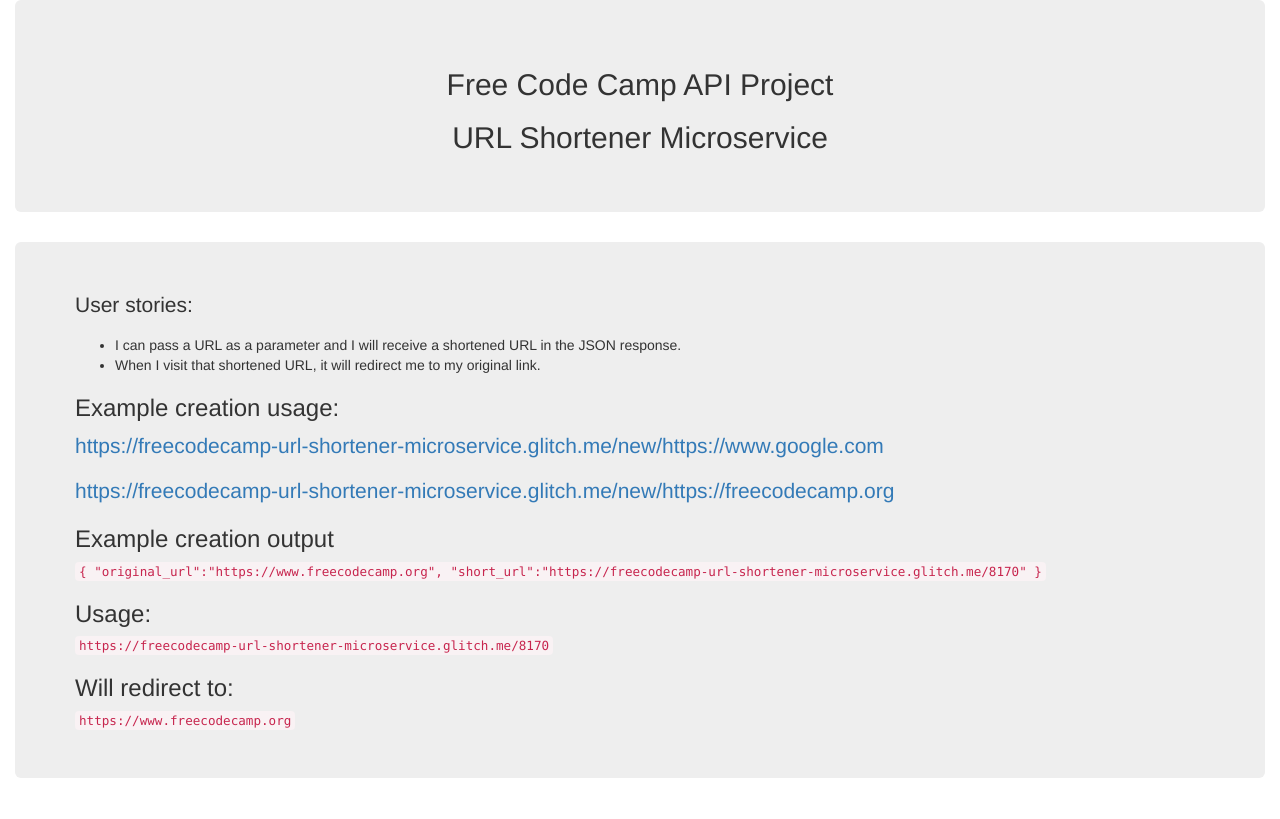
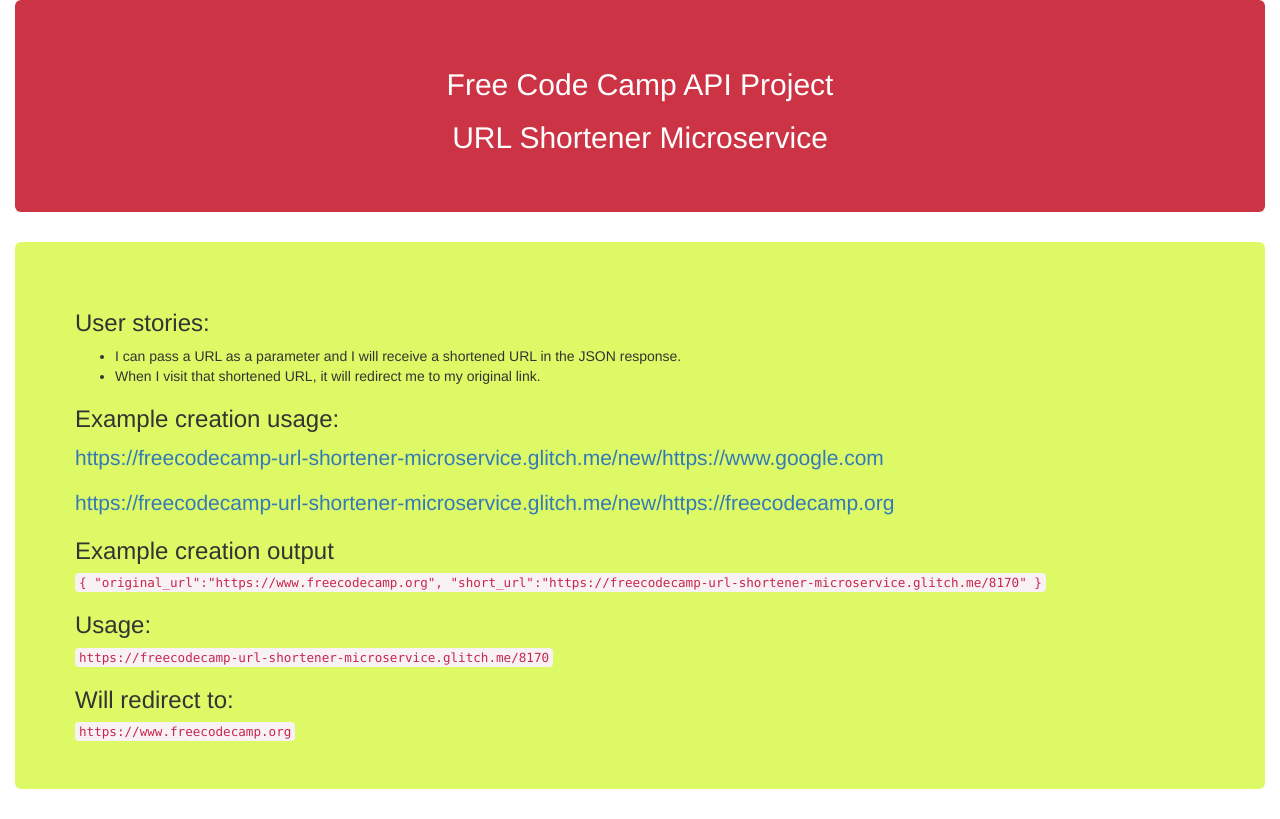
Before and after one commit to giuseppefragala/URL-Shortener-Microservice, a website: page index.htm in a window 1280 px wide. Drawn offline with nearby package versions, Linux system fonts and the light colour scheme.

Commit message:
Edited index.htm 4

```diff
--- a/index.htm
+++ b/index.htm
@@ -13,16 +13,16 @@
 
 	<body>
 		<div class="container-fluid">
-      <div class="jumbotron">
-            <h2 class="header text-center">
+      <div class="jumbotron" style="background-color: #cc3344">
+            <h2 class="header text-center" style="color:#fff">
                 Free Code Camp API Project
             </h2>
-            <h2 class="header text-center">
+            <h2 class="header text-center" style="color:#fff">
                 URL Shortener Microservice
             </h2>
       </div>
-	        <div class="jumbotron">
-					<p>User stories:</p>
+	        <div class="jumbotron" style="background-color: #def966">
+					<h3>User stories:</h3>
 					<ul>
 						<li>
 							I can pass a URL as a parameter and I will receive a shortened URL in the JSON response.
```
